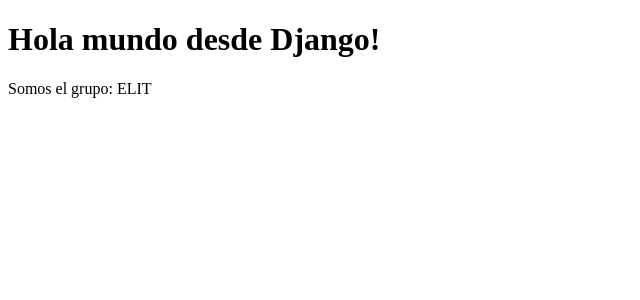
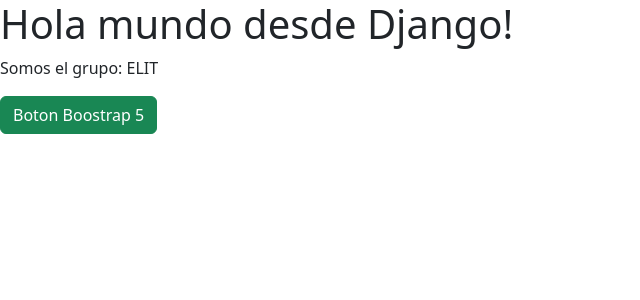
Before and after one commit to GastonCamu/ISdeM-Taller-ELIT-DJango, a Django app: page / in a window 1280 px wide. Shown: the top 300 px of the page, without its empty margins (0-640 px from the left). Run offline with Django 4.2, Linux system fonts and the light colour scheme.

Commit message:
Agregacion de Boostrap al proyecto

```diff
--- /dev/null
+++ b/Proyecto-ELIT/MiPrimerApp/templates/base.html
@@ -0,0 +1,14 @@
+<!DOCTYPE html>
+<html lang="en">
+<head>
+    <meta charset="UTF-8">
+    <meta name="viewport" content="width=device-width, initial-scale=1.0">
+    <title>Mi Primer Aplicacion</title>
+    <link href="https://cdn.jsdelivr.net/npm/bootstrap@5.3.1/dist/css/bootstrap.min.css" rel="stylesheet" integrity="sha384-4bw+/aepP/YC94hEpVNVgiZdgIC5+VKNBQNGCHeKRQN+PtmoHDEXuppvnDJzQIu9" crossorigin="anonymous">
+</head>
+<body>
+    {% block page_content %} {% endblock %}
+
+    <script src="https://cdn.jsdelivr.net/npm/bootstrap@5.3.1/dist/js/bootstrap.bundle.min.js" integrity="sha384-HwwvtgBNo3bZJJLYd8oVXjrBZt8cqVSpeBNS5n7C8IVInixGAoxmnlMuBnhbgrkm" crossorigin="anonymous"></script>
+</body>
+</html>
--- a/Proyecto-ELIT/MiPrimerApp/templates/mi_primer_pagina.html
+++ b/Proyecto-ELIT/MiPrimerApp/templates/mi_primer_pagina.html
@@ -1,12 +1,10 @@
-<!DOCTYPE html>
-<html lang="en">
-<head>
-    <meta charset="UTF-8">
-    <meta name="viewport" content="width=device-width, initial-scale=1.0">
-    <title>Mi Primer Página</title>
-</head>
-<body>
+{% extends "base.html" %}
+
+{% block page_content %}
+
     <h1>Hola mundo desde Django!</h1>
     <p>Somos el grupo: {{ nombre }}</p>
-</body>
-</html>
+    <button class="btn btn-success">Boton Boostrap 5</button>
+
+
+{% endblock %}
```
